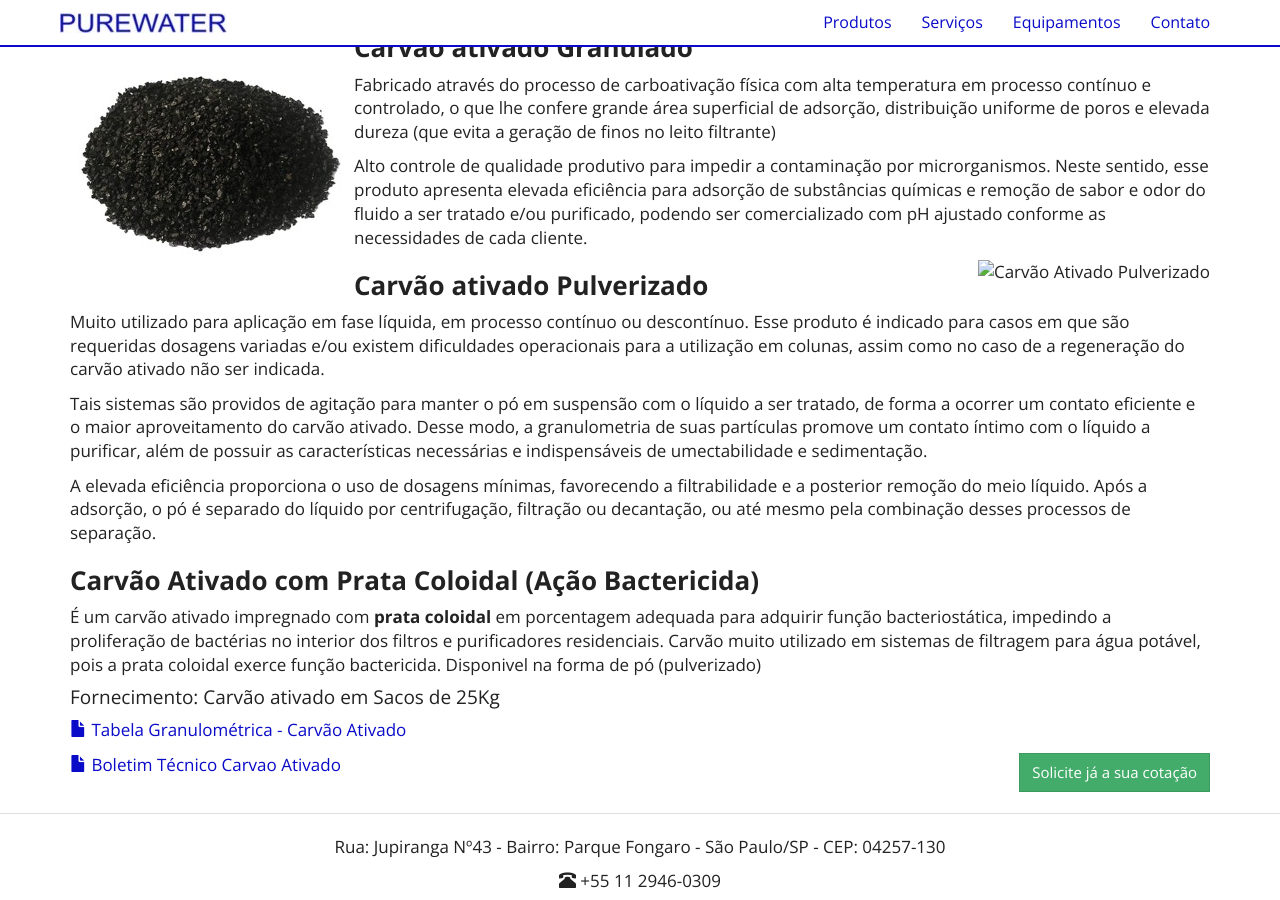
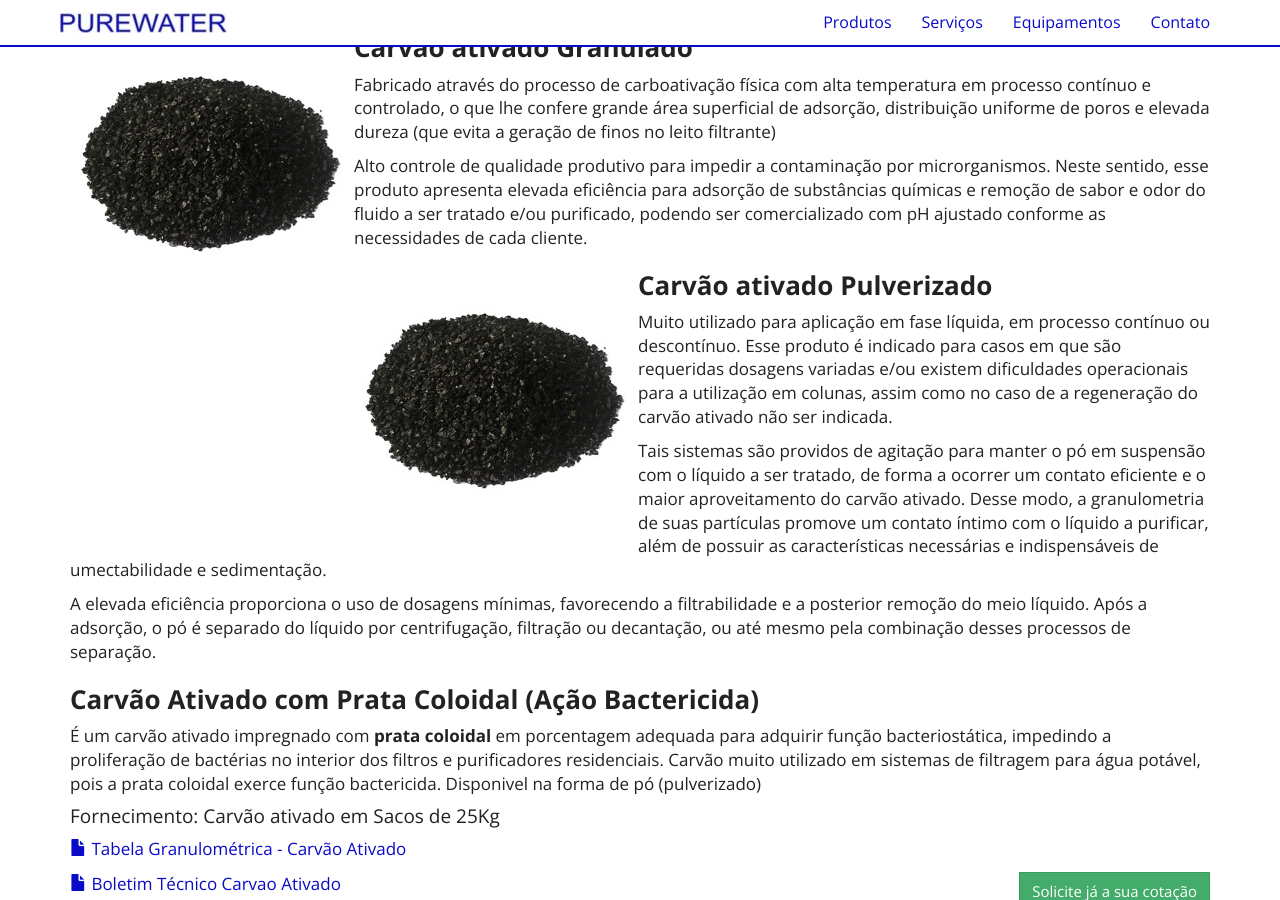
Before and after one commit to purewaterefluentes/purewaterefluentes.github.io, a Jekyll site: the page built from produtos/carvao-ativado.md, in a window 1280 px wide and 900 px high, scrolled down 603 px. Built offline with Jekyll 4.4.1, drawn with Linux system fonts in a browser that asks for light colours; nearby versions of some CDN libraries; library files that are not in the unit come from our copies.

Commit message:
Update carvao-ativado.md

```diff
--- a/produtos/carvao-ativado.md
+++ b/produtos/carvao-ativado.md
@@ -23,7 +23,7 @@
 
 Alto controle de qualidade produtivo para impedir a contaminação por microrganismos. Neste sentido, esse produto apresenta elevada eficiência para adsorção de substâncias químicas e remoção de sabor e odor do fluido a ser tratado e/ou purificado, podendo ser comercializado com pH ajustado conforme as necessidades de cada cliente.
 
-<img class="img-responsive pull-right" style="max-width: 50%;" src="../../website/images/Carvão ativado pulverizado.jpg" alt="Carvão Ativado Pulverizado">
+<img class="img-responsive pull-left" style="max-width: 35%;" src="../../website/images/Carvão ativado granulado.jpg" alt="Carvão Ativado Granulado">
 
 ### **Carvão ativado Pulverizado**
 Muito utilizado para aplicação em fase líquida, em processo contínuo ou descontínuo. Esse produto é indicado para casos em que são requeridas dosagens variadas e/ou existem dificuldades operacionais para a utilização em colunas, assim como no caso de a regeneração do carvão ativado não ser indicada.
```
